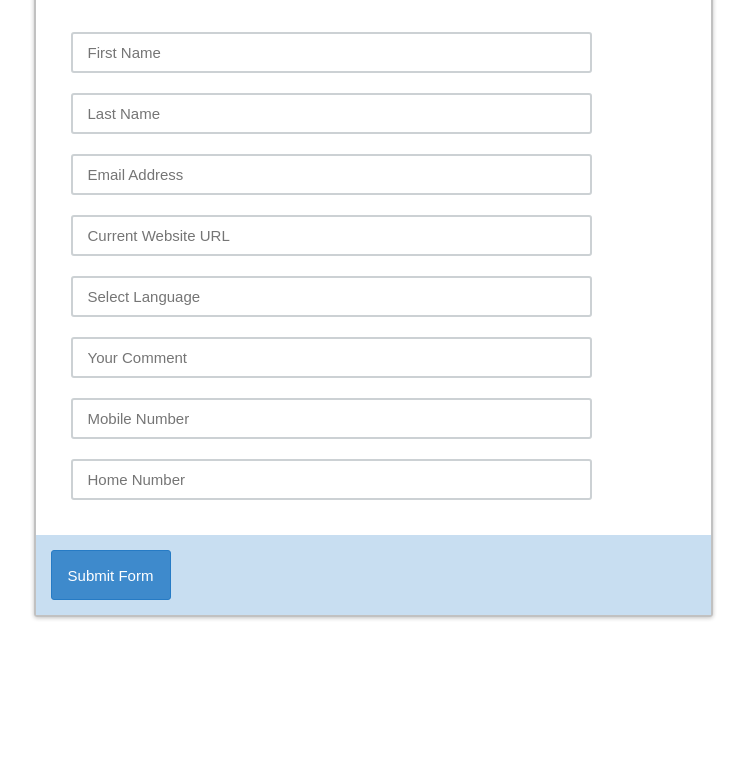
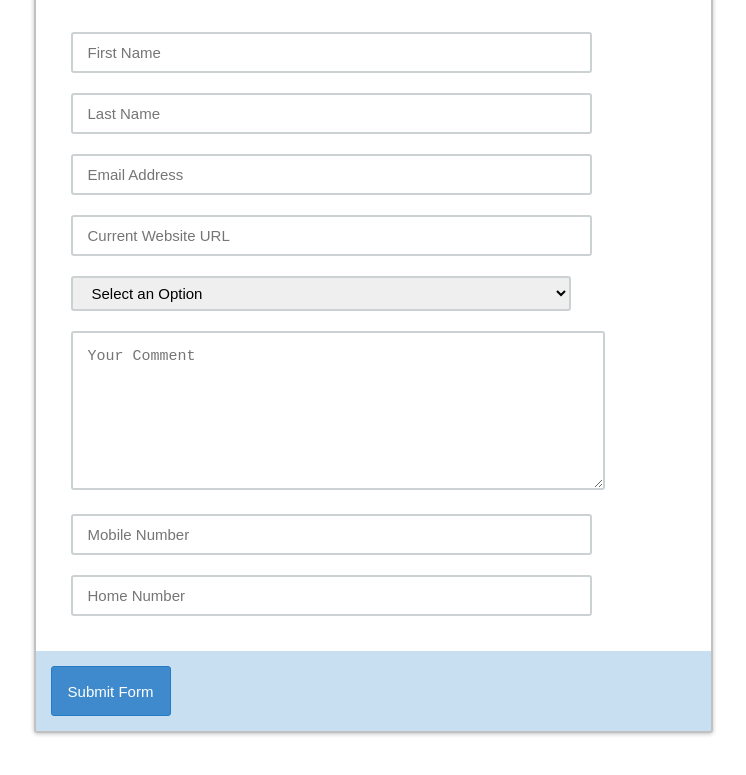
Before and after one commit to sarahshuey/week3day1, a plain HTML site: page starter_files 4/index.html in a window 1280 px wide. Shown: the part 155-930 px from the top of the page, without its empty margins (267-1013 px from the left). Before the commit the page ends 822 px from the top, so only its background shows below. Drawn offline with Linux system fonts and the light colour scheme.

Commit message:
select form

```diff
--- a/starter_files 4/main.js
+++ b/starter_files 4/main.js
@@ -99,10 +99,31 @@ let formData = [
 
 let formHTML = document.getElementById('fields');
 for (let i = 0; i < formData.length; i++) {
+  if (formData[i].type === 'textarea') {
+    let newinput = document.createElement('textarea');
+    newinput.placeholder = formData[i].label;
+    formHTML.appendChild(newinput);
+  }
+  else if(formData[i].type === 'select'){
+    let newinput = document.createElement('select')
+    let defaultSelect = document.createElement('option')
+    let defaultSelectText = document.createTextNode('Select an Option')
+    defaultSelect.appendChild(defaultSelectText);
+    newinput.appendChild(defaultSelect);
+    for (var o = 0; o < formData[i].options.length; o++) {
+      let newOption = document.createElement('option');
+      let newOptionText = document.createTextNode(formData[i].options[o].label);
+      newOption.appendChild(newOptionText);
+      newinput.appendChild(newOption);
+    }
+    formHTML.appendChild(newinput);
+  }
+  else{
   let input = document.createElement('input');
-  formHTML.appendChild(input);
   input.setAttribute('type', formData[i].type);
   input.setAttribute('id', formData[i].id);
   input.setAttribute('placeholder', formData[i].label);
   input.setAttribute('type', formData[i].type);
-}
+  input.setAttribute('icon', formData[i].icon);
+  formHTML.appendChild(input);
+}}
```
Also changed, not shown: starter_files 4/index.html (+1 -0 lines).
